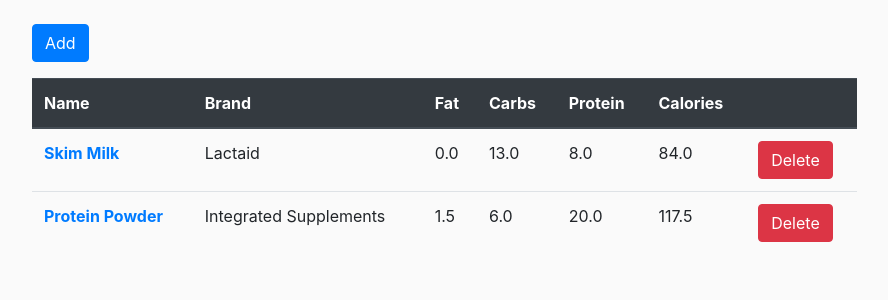
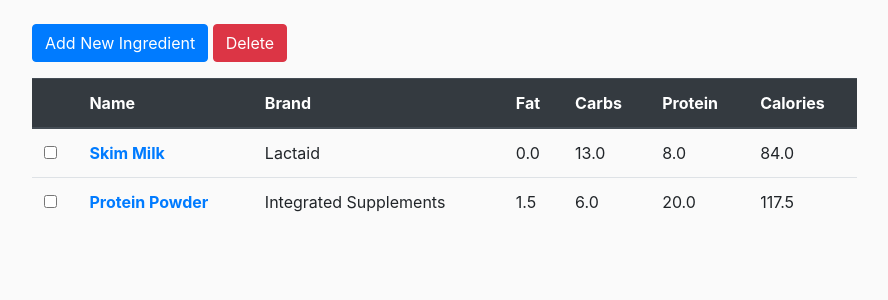
Before and after one commit to rdudaney/CalorieCounter, a Flask app: page /ingredients in a window 1280 px wide. Shown: the part 56-356 px from the top of the page, without its empty margins (53-941 px from the left). Run offline with Flask 2, Linux system fonts and the light colour scheme; a user stored in the database is signed in; data comes from the database, SQL or seed files in the repository; some libraries are stand-ins or nearby versions.

Commit message:
Changed ingredient list delete func to be checks

```diff
--- a/dietapp/routes.py
+++ b/dietapp/routes.py
@@ -18,10 +18,27 @@ def home():
     return render_template('home.html', title='Home')
 
 
-@app.route('/ingredients')
+def parse_checkboxes(form):
+    ingredient_id_list = []
+    for v in form:
+        id = str(v).split("check")[1]
+        #print (str(v) + ": " + str(form[v]) + " - " + id[1])
+        if ("check" in v) and str(form[v]) == 'on':
+            ingredient_id_list.append(id)
+            print (str(v) + ": " + str(form[v]) + " - " + id)
+
+
+    print(ingredient_id_list)
+    return ingredient_id_list
+
+@app.route('/ingredients', methods=['GET','POST'])
 @login_required
 def ingredients():
-    #ingredients = current_user.ingredients
+    if request.method == 'POST':
+        #print("Check1: " + str(request.form.get("check1")))
+        #print("Check2: " + str(request.form.get("check2")))
+        ingredient_id_list = parse_checkboxes(request.form)
+        delete_ingredients(ingredient_id_list)
     ingredients = Ingredients.query.filter_by(user_id = current_user.id, obsolete = False).all()
     return render_template('ingredients.html',title='Ingredients', ingredients=ingredients)
 
@@ -219,7 +236,6 @@ def create_unit_dict():
 @app.route("/meals/<int:meal_id>/update", methods=['GET','POST'])
 @login_required
 def update_meal(meal_id):
-    #TODO: Look into refresh behaviour, text boxes not resetting
     meal = Meals.query.get_or_404(meal_id)
     if current_user != meal.author:
         abort(403)
@@ -242,14 +258,15 @@ def update_meal(meal_id):
 
     return render_template('create_meal.html',title='Meal',form=form, meal=meal, ingr_list=ingr_list, unit_dict = unit_dict)
 
-@app.route("/ingredients/<int:ingredient_id>/delete", methods=['POST'])
+
 @login_required
-def delete_ingredient(ingredient_id):
-    ingredient = Ingredients.query.get_or_404(ingredient_id)
-    if current_user != ingredient.author:
-        abort(403)
-    ingredient.obsolete = True
-    db.session.commit()
+def delete_ingredients(ingredient_id_list):
+    for id in ingredient_id_list:
+        ingredient = Ingredients.query.get_or_404(id)
+        if current_user != ingredient.author:
+            abort(403)
+        ingredient.obsolete = True
+        db.session.commit()
     flash('Your ingredient has been deleted', 'success')
     return redirect(url_for('ingredients'))
 
--- a/dietapp/templates/ingredients.html
+++ b/dietapp/templates/ingredients.html
@@ -1,34 +1,32 @@
 {% extends "layout.html" %}
 
 {% block content %}
-    <a class="btn btn-primary btn-md mb-3" href="{{ url_for('new_ingredient') }}">Add</a>
+    <form method="POST" action="">
+        <a class="btn btn-primary btn-md mb-3" href="{{ url_for('new_ingredient') }}">Add New Ingredient</a>
+        <input class="btn btn-danger btn-md mb-3" type="submit" value="Delete">
         {% if ingredients %}
             <table class="table">
                 <thead class="thead-dark">
                 <tr>
+                    <th scope="col"></th>
                     <th scope="col">Name</th>
                     <th scope="col">Brand</th>
                     <th scope="col">Fat</th>
                     <th scope="col">Carbs</th>
                     <th scope="col">Protein</th>
                     <th scope="col">Calories</th>
-                <th scope="col"></th>
                 </tr>
                 </thead>
                 <tbody>
                     {% for i in ingredients %}
                         <tr>
+                            <td><input type="checkbox" name = {{ "check" ~ i.id }}></td>
                             <th scope="row"><a href="{{ url_for('update_ingredient', ingredient_id=i.id) }}">{{i.name}}</a></th>
                             <td>{{i.brand}}</td>
                             <td>{{i.fat}}</td>
                             <td>{{i.carbs}}</td>
                             <td>{{i.protein}}</td>
                             <td>{{i.calories}}</td>
-                        <td>
-                            <form action="{{ url_for('delete_ingredient', ingredient_id = i.id) }}" method="POST">
-                                <input class="btn btn-danger" type="submit" value="Delete">
-                            </form>
-                        </td>
                         </tr>
                     {% endfor %}
                 </tbody>
@@ -56,7 +54,7 @@
             </div>
             </div>
         </div>
-
+    </form>
 {% endblock content %}
 
 
```
Lines whose indentation alone changed are shown as unchanged.
